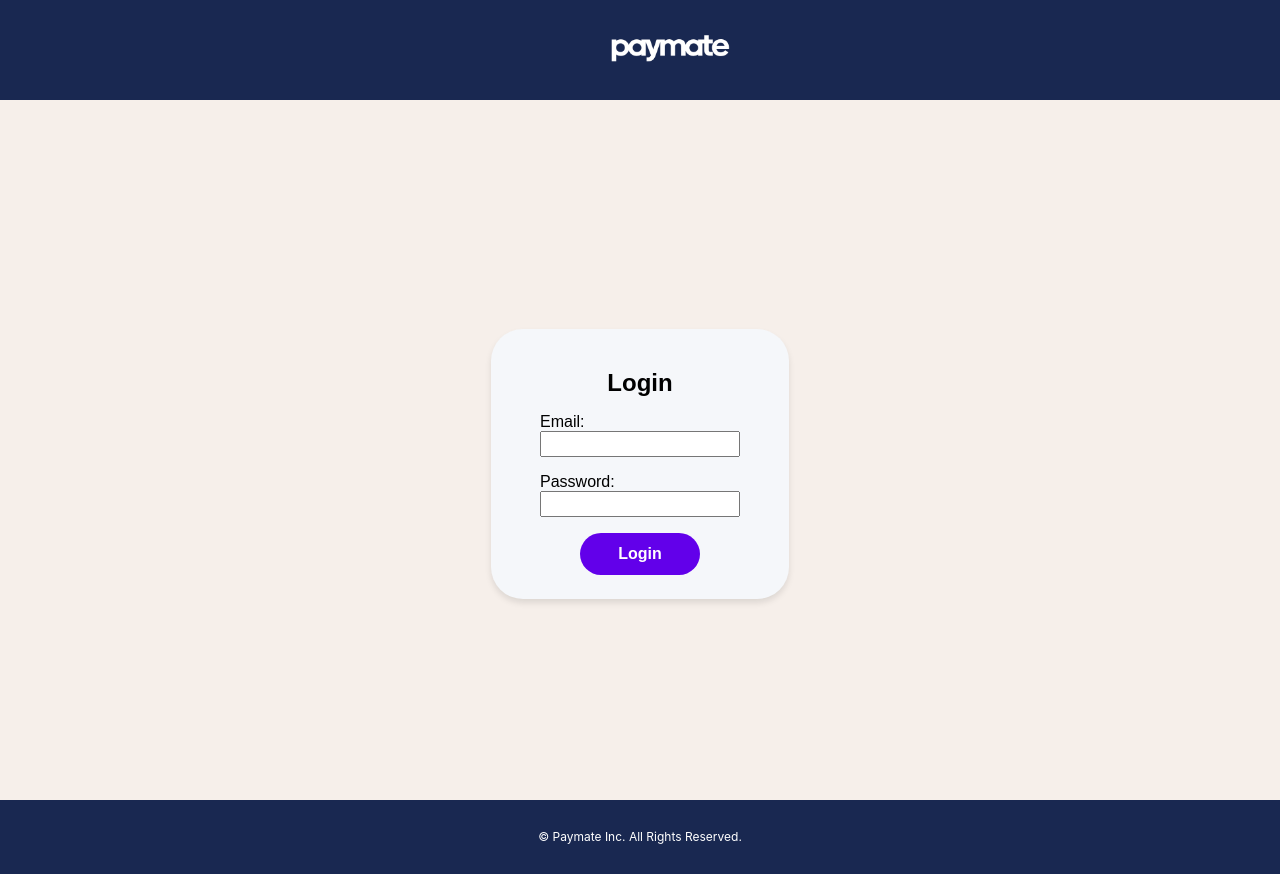
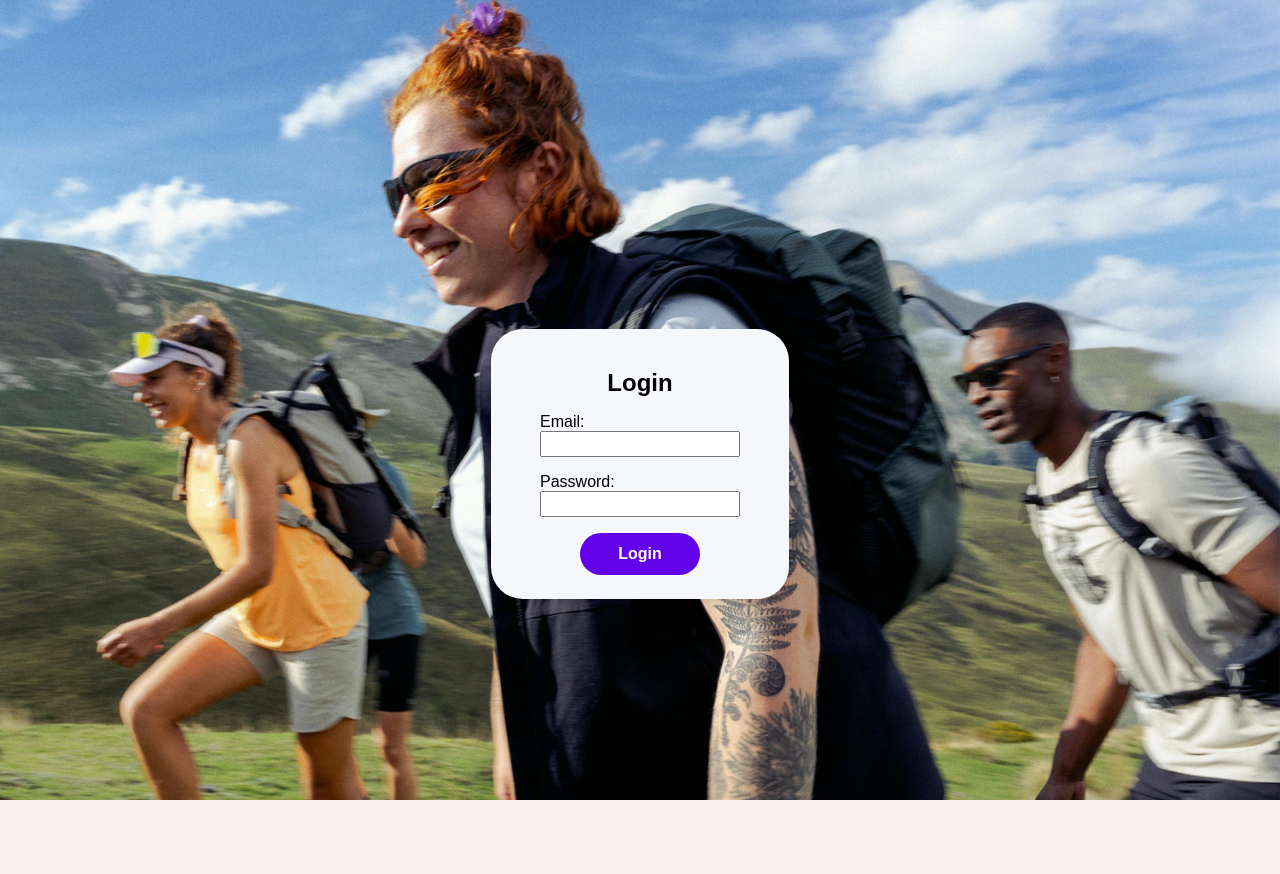
Before and after one commit to thekjp/expenses, a React (Create React App) app: page / in a window 1280 px wide. After the commit the page ends 800 px from the top, so only its background shows below. Built offline with nearby package versions, Linux system fonts and the light colour scheme.

Commit message:
make changes to site layout

```diff
--- a/src/App.jsx
+++ b/src/App.jsx
@@ -1,5 +1,5 @@
 import "./App.scss";
-import { BrowserRouter, Route, Routes } from "react-router-dom";
+import { BrowserRouter, Route, Routes, useLocation } from "react-router-dom";
 import Header from "./components/Header/Header";
 import Footer from "./components/Footer/Footer";
 import LoginPage from "./pages/LoginPage/LoginPage";
@@ -13,7 +13,19 @@ function App() {
   return (
     <div className="App">
       <BrowserRouter>
-        <Header />
+        <AppContent />
+      </BrowserRouter>
+    </div>
+  );
+}
+
+function AppContent() {
+  const location = useLocation();
+  const noHeaderFooterPath = ["/"]; //paths to not include header and footer
+
+  return (
+    <>
+      {!noHeaderFooterPath.includes(location.pathname) && <Header />}
       <Routes>
         <Route path="/" element={<LoginPage />} />
         <Route path="/home" element={<MainPage />} />
@@ -22,9 +34,9 @@ function App() {
         {/* <Route path="/expenses/:id" element={<ExpensesItem />} /> */}
         <Route path="/expenses/:id/edit" element={<EditExpense />} />
       </Routes>
-        <Footer />
-      </BrowserRouter>
-    </div>
+      {!noHeaderFooterPath.includes(location.pathname) && <Footer />}
+    </>
   );
 }
+
 export default App;
--- a/src/components/AddExpense/AddExpense.scss
+++ b/src/components/AddExpense/AddExpense.scss
@@ -34,12 +34,13 @@
 
   &__input,
   &__textarea {
-    width: 100%;
+    width: 95%;
     padding: 0.75rem;
     border: 1px solid $s-light;
     border-radius: 4px;
     font-size: 1rem;
     font-family: Arial, Helvetica, sans-serif;
+    margin-bottom: 3%;
   }
 
   &__textarea {
@@ -50,5 +51,6 @@
   &__button {
     align-self: center;
     padding: 0.75rem 2rem;
+    margin-top: 3%;
   }
 }
--- a/src/components/EditExpense/EditExpense.jsx
+++ b/src/components/EditExpense/EditExpense.jsx
@@ -70,6 +70,7 @@ function EditExpense() {
         </Link>
         <h1 className="edit-expense__title">Edit Expense</h1>
       </div>
+      <div className="form_container">
         <form className="edit-expense__form" onSubmit={handleSubmit}>
           <div className="edit-expense__form-group">
             <label className="edit-expense__label" htmlFor="title">
@@ -113,10 +114,14 @@ function EditExpense() {
               required
             />
           </div>
-        <button className="edit-expense__button btn btn--primary" type="submit">
+          <button
+            className="edit-expense__button btn btn--primary"
+            type="submit"
+          >
             Save Changes
           </button>
         </form>
+      </div>
     </section>
   );
 }
--- a/src/components/EditExpense/EditExpense.scss
+++ b/src/components/EditExpense/EditExpense.scss
@@ -34,7 +34,7 @@
 
   &__input,
   &__textarea {
-    width: 100%;
+    width: 95%;
     padding: 0.75rem;
     border: 1px solid $s-light;
     border-radius: 4px;
@@ -52,3 +52,10 @@
     padding: 0.75rem 2rem;
   }
 }
+
+.form-container {
+  margin-right: 15px;
+  display: flex;
+  flex-direction: column;
+  justify-content: center;
+}
--- a/src/pages/LoginPage/LoginPage.scss
+++ b/src/pages/LoginPage/LoginPage.scss
@@ -3,11 +3,17 @@
 @use '../../styles/partials/variables' as *;
 
 .login {
+  background-image: url(../../assets/images/background.jpeg);
+  margin: 0;
+  padding: 0;
+  height: 100vh;
+  background-size: cover;
+  background-position: center;
+  background-repeat: no-repeat;
+  background-color: $bg-light;
   display: flex;
   justify-content: center;
   align-items: center;
-  height: 100vh;
-  background-color: $bg-light;
   font-family: Arial, Helvetica, sans-serif;
 
   &__container {
```
Also changed, not shown: src/assets/images/background.jpeg (added). Lines whose indentation alone changed are shown as unchanged.
